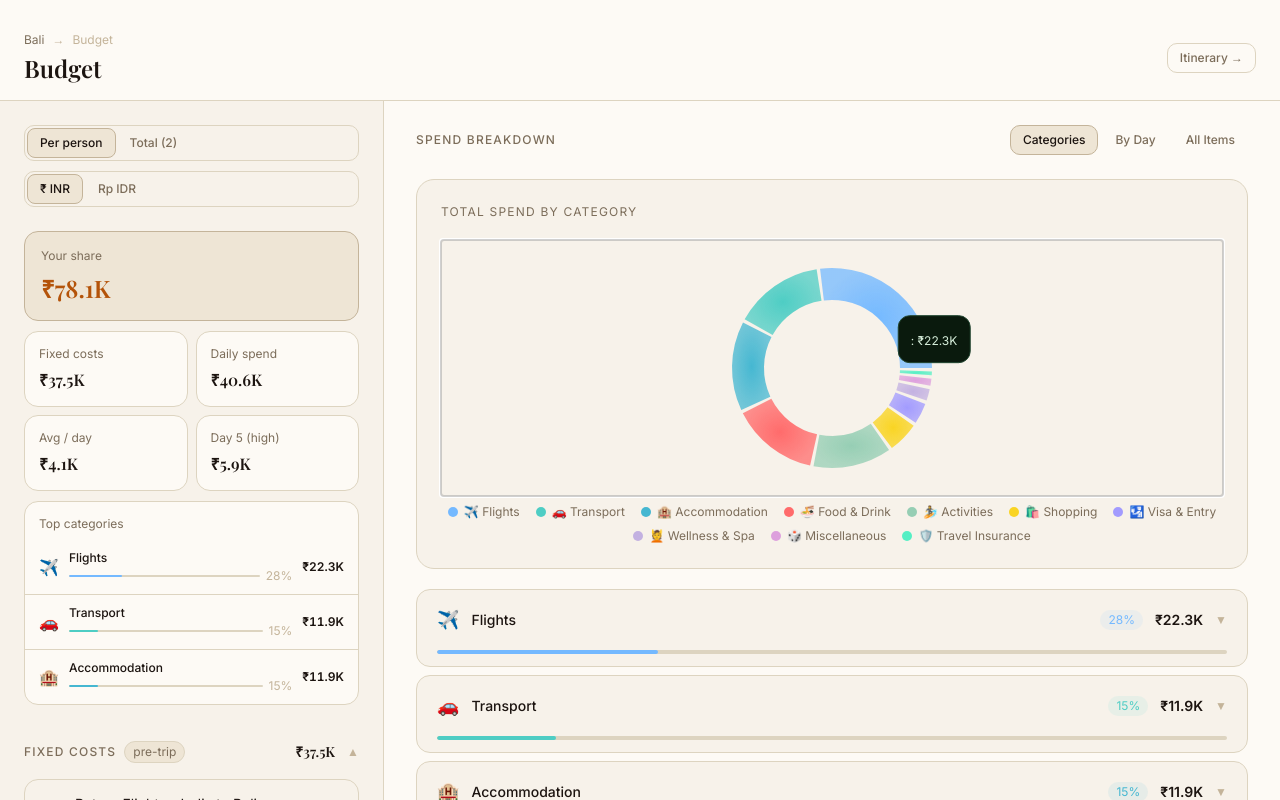
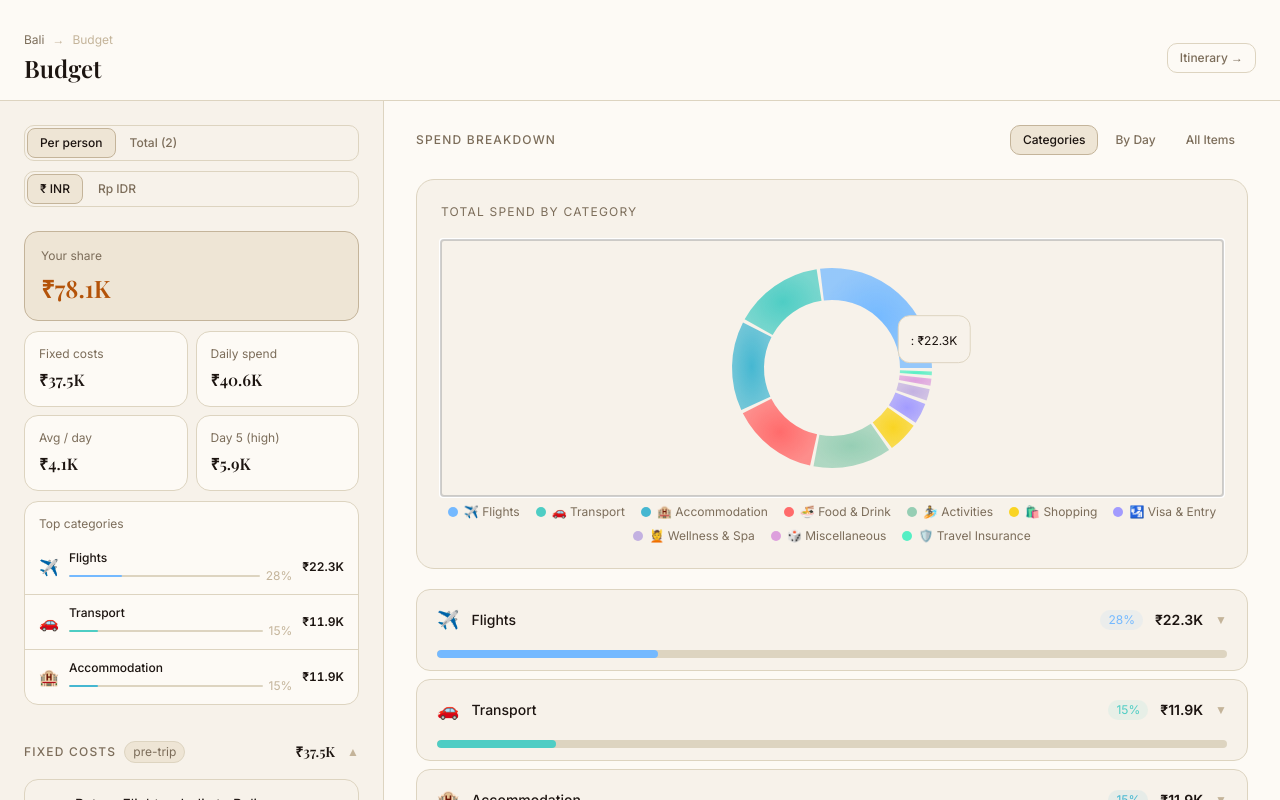
Before and after one commit to Visakh47/atlas-vacations, a Next.js app: page /bali-2026/budget in a window 1280 px wide. Both pictures are taken after a click on the element 832 px from the left and 368 px from the top of the page. Shown: the top 800 px of the page. Built offline with nearby package versions, Linux system fonts and the light colour scheme.

Commit message:
feat(ui): introduce theme tokens and unify chart + component styling

```diff
--- a/app/globals.css
+++ b/app/globals.css
@@ -9,11 +9,13 @@
   --a-raised:   #EEE5D5;   /* elevated card / hover            */
   --a-border:   #DDD4C0;   /* default border                   */
   --a-border2:  #C4B49A;   /* active / focus border            */
-  --a-accent:   #B45309;   /* amber accent (use sparingly)     */
-  --a-accent2:  #D97706;   /* softer accent                    */
-  --a-text:     #1C1410;   /* primary text                     */
-  --a-muted:    #7C6D5A;   /* secondary / supporting text      */
-  --a-dim:      #C4B49A;   /* very muted text / placeholders   */
+  --a-accent:       #B45309;   /* amber accent (use sparingly)          */
+  --a-accent2:      #D97706;   /* softer accent                         */
+  --a-accent-dark:  #92400E;   /* darker amber — gradients / hover      */
+  --a-text:         #1C1410;   /* primary text                          */
+  --a-muted:        #7C6D5A;   /* secondary / supporting text           */
+  --a-dim:          #C4B49A;   /* very muted text / placeholders        */
+  --a-chart-muted:  #A89880;   /* muted chart bar bottom stop           */
   --font-display: 'Playfair Display', Georgia, serif;
   --font-body:    'Inter', system-ui, sans-serif;
 }
--- a/app/layout.tsx
+++ b/app/layout.tsx
@@ -28,11 +28,13 @@ const designTokens = `
     --a-raised:  #EEE5D5;
     --a-border:  #DDD4C0;
     --a-border2: #C4B49A;
-    --a-accent:  #B45309;
-    --a-accent2: #D97706;
-    --a-text:    #1C1410;
-    --a-muted:   #7C6D5A;
-    --a-dim:     #C4B49A;
+    --a-accent:       #B45309;
+    --a-accent2:      #D97706;
+    --a-accent-dark:  #92400E;
+    --a-text:         #1C1410;
+    --a-muted:        #7C6D5A;
+    --a-dim:          #C4B49A;
+    --a-chart-muted:  #A89880;
   }
   .font-display { font-family: var(--font-display, 'Playfair Display', Georgia, serif); }
   .scrollbar-hide { -ms-overflow-style: none; scrollbar-width: none; }
--- a/components/budget/CategoryBreakdownCard.tsx
+++ b/components/budget/CategoryBreakdownCard.tsx
@@ -41,6 +41,8 @@ export function CategoryBreakdownCard({
       className="rounded-xl border overflow-hidden"
       style={{ backgroundColor: 'var(--a-surface)', borderColor: 'var(--a-border)' }}
     >
+      <div
+        className="hover:bg-[var(--a-raised)] transition-colors">
         {/* ── Category header ─────────────────────────────────────────── */}
         <button
           className="w-full flex items-center gap-3 px-5 py-4 text-left hover:bg-[var(--a-raised)] transition-colors"
@@ -66,11 +68,12 @@ export function CategoryBreakdownCard({
 
         {/* Progress bar */}
         <div className="px-5 pb-3">
-        <div className="h-1 rounded-full overflow-hidden" style={{ backgroundColor: 'var(--a-border)' }}>
+          <div className="h-2 rounded-full overflow-hidden" style={{ backgroundColor: 'var(--a-border)' }}>
             <div
               className="h-full rounded-full transition-all duration-500"
               style={{ width: `${pct}%`, backgroundColor: category.hex_color }}
             />
+          </div>
         </div>
       </div>
 
@@ -94,7 +97,7 @@ export function CategoryBreakdownCard({
                   <span className="text-xs w-32 truncate flex-shrink-0" style={{ color: 'var(--a-muted)' }}>
                     {sub.sub_category_name}
                   </span>
-                  <div className="flex-1 h-px rounded-full overflow-hidden mx-1"
+                  <div className="flex-1 h-1 rounded-full overflow-hidden mx-1"
                     style={{ backgroundColor: 'var(--a-border)' }}>
                     <div
                       className="h-full rounded-full"
--- a/components/budget/SpendByDayBarChart.tsx
+++ b/components/budget/SpendByDayBarChart.tsx
@@ -36,18 +36,18 @@ export function SpendByDayBarChart({
         <BarChart data={data} margin={{ top: 24, right: 4, bottom: 0, left: 4 }} barCategoryGap="30%">
           <defs>
             <linearGradient id="barAccent" x1="0" y1="0" x2="0" y2="1">
-              <stop offset="0%" stopColor="#4ADE80" stopOpacity={1} />
-              <stop offset="100%" stopColor="#22C55E" stopOpacity={0.8} />
+              <stop offset="0%" style={{ stopColor: 'var(--a-accent)' }} stopOpacity={1} />
+              <stop offset="100%" style={{ stopColor: 'var(--a-accent-dark)' }} stopOpacity={0.9} />
             </linearGradient>
             <linearGradient id="barMuted" x1="0" y1="0" x2="0" y2="1">
-              <stop offset="0%" stopColor="#1E4028" stopOpacity={1} />
-              <stop offset="100%" stopColor="#16301C" stopOpacity={1} />
+              <stop offset="0%" style={{ stopColor: 'var(--a-dim)' }} stopOpacity={1} />
+              <stop offset="100%" style={{ stopColor: 'var(--a-chart-muted)' }} stopOpacity={1} />
             </linearGradient>
           </defs>
-          <CartesianGrid vertical={false} stroke="#16301C" strokeDasharray="0" />
+          <CartesianGrid vertical={false} stroke="var(--a-border)" strokeDasharray="0" />
           <XAxis
             dataKey="name"
-            tick={{ fontSize: 10, fill: '#557A60' }}
+            tick={{ fontSize: 10, fill: 'var(--a-muted)' }}
             axisLine={false}
             tickLine={false}
             tickFormatter={(v) => `D${v}`}
@@ -59,20 +59,20 @@ export function SpendByDayBarChart({
             // eslint-disable-next-line @typescript-eslint/no-explicit-any
             labelFormatter={(label: any) => `Day ${label}`}
             contentStyle={{
-              backgroundColor: '#0A1A0D',
-              border: '1px solid #214530',
+              backgroundColor: 'var(--a-surface)',
+              border: '1px solid var(--a-border)',
               borderRadius: '12px',
               fontSize: '12px',
-              color: '#D5EDD9',
+              color: 'var(--a-text)',
               padding: '8px 12px',
             }}
-            cursor={{ fill: 'rgba(74,222,128,0.05)' }}
+            cursor={{ fill: 'var(--a-raised)' }}
           />
           <Bar dataKey="value" radius={[5, 5, 2, 2]}>
             <LabelList
               dataKey="label"
               position="top"
-              style={{ fontSize: 9, fill: '#557A60' }}
+              style={{ fontSize: 9, fill: 'var(--a-muted)' }}
             />
             {data.map((entry, i) => (
               <Cell
--- a/components/budget/SpendDonutChart.tsx
+++ b/components/budget/SpendDonutChart.tsx
@@ -81,15 +81,15 @@ export function SpendDonutChart({
               // eslint-disable-next-line @typescript-eslint/no-explicit-any
               formatter={(value: any) => [formatCurrencyAbbrev(Number(value), currencySymbol), '']}
               contentStyle={{
-                backgroundColor: '#0A1A0D',
-                border: '1px solid #214530',
+                backgroundColor: 'var(--a-surface)',
+                border: '1px solid var(--a-border)',
                 borderRadius: '12px',
                 fontSize: '12px',
-                color: '#D5EDD9',
+                color: 'var(--a-text)',
                 padding: '8px 12px',
               }}
-              itemStyle={{ color: '#D5EDD9' }}
-              labelStyle={{ color: '#557A60', marginBottom: '4px' }}
+              itemStyle={{ color: 'var(--a-text)' }}
+              labelStyle={{ color: 'var(--a-muted)', marginBottom: '4px' }}
             />
           </PieChart>
         </ResponsiveContainer>
--- a/components/shared/RatingStars.tsx
+++ b/components/shared/RatingStars.tsx
@@ -3,7 +3,7 @@ export function RatingStars({ rating, max = 5 }: { rating: number; max?: number
   return (
     <span className="flex items-center gap-0.5">
       {Array.from({ length: max }, (_, i) => (
-        <span key={i} className="text-xs" style={{ color: i < rating ? '#4ADE80' : 'var(--a-border2)' }}>
+        <span key={i} className="text-xs" style={{ color: i < rating ? 'var(--a-accent2)' : 'var(--a-border2)' }}>
           ★
         </span>
       ))}
```
Lines whose indentation alone changed are shown as unchanged.
